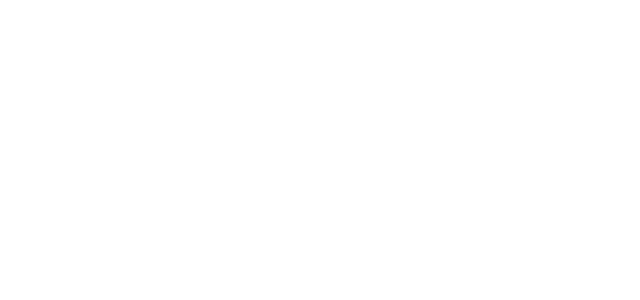
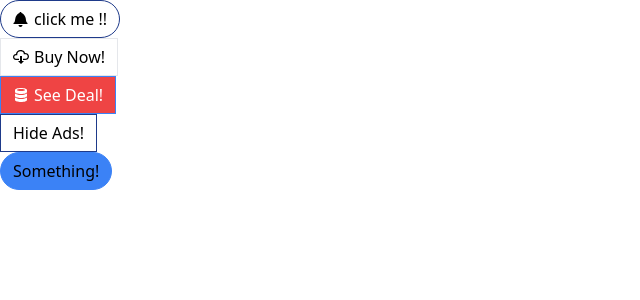
Before and after one commit to mohammadhoseinbaba/Comps, a React (Create React App) app: page / in a window 1280 px wide. Shown: the top 300 px of the page, without its empty margins (0-640 px from the left). Built offline with nearby package versions, Linux system fonts and the light colour scheme.

Commit message:
classnames , tailwindcss ,proptype

```diff
--- a/package.json
+++ b/package.json
@@ -6,8 +6,10 @@
     "@testing-library/jest-dom": "^5.17.0",
     "@testing-library/react": "^13.4.0",
     "@testing-library/user-event": "^13.5.0",
+    "classnames": "^2.5.1",
     "react": "^18.3.1",
     "react-dom": "^18.3.1",
+    "react-icons": "4.6.0",
     "react-scripts": "5.0.1",
     "web-vitals": "^2.1.4"
   },
--- a/src/App.js
+++ b/src/App.js
@@ -1,5 +1,8 @@
+import ButtonPage from "./Pages/ButtonPage"
 
 function App (){
-    return <div/>
+    return <div>
+        <ButtonPage />
+    </div>
 }
 export default App
--- a/src/Components/Button.js
+++ b/src/Components/Button.js
@@ -1,15 +1,28 @@
+import className from 'classnames'
+
 function Button ({
     children,
     primary,
     secondary,
-    success
-
+    success,
+    warning,
+    danger,
+    rounded ,
+    outline,
+    ...rest
 }){
+    const classes = className(rest.className,'flex items-center px-3 py-1.5 border',{
+        'border-blue-500 bg-blue-500 text-black': primary ,
+         'border-blue-900 bg-gray-500 text-black':secondary,
+          'border-blue-900 bg-green-500 text-white':success,
+           'border-blue-500 bg-red-500 text-white':warning,
+           'rounded-full':rounded,
+           'bg-white':outline
+    })
     return (
-    <div>
-           <button>{children}</button>
-    </div>
+    <button {...rest} className={classes}>{children}</button>
 
 )
 }
+
 export default Button
--- a/src/Pages/ButtonPage.js
+++ b/src/Pages/ButtonPage.js
@@ -1,16 +1,38 @@
-import {GoBell , GoCloudDownload , GoDatabase} from 'react'
-
+import {GoBell , GoCloudDownload , GoDatabase} from 'react-icons/go'
+import Button from '../Components/Button'
 
 function ButtonPage(){
-    return <div>
+    const handleClick=()=>{
+        console.log('clicked!')
+    }
+
+    return (
+    <div>
         <div>
-        <Button> click</Button>
+        <Button secondary outline rounded onClick={handleClick}>
+            <GoBell/>
+             click me !!
+             </Button>
         </div>
         <div>
-        <Button> Hi</Button>
+        <Button danger outline onMouseEnter={handleClick}>
+            <GoCloudDownload/>
+             Buy Now!
+             </Button>
         </div>
         <div>
-        <Button> Do not Click! </Button>
+        <Button warning>
+        <GoDatabase/>
+        See Deal! </Button>
         </div>
-           </div>
+        <div>
+        <Button secondary outline>
+             Hide Ads! </Button>
+        </div>
+        <div>
+        <Button primary rounded>
+             Something! </Button>
+        </div>
+           </div>)
 }
+export default ButtonPage
--- a/src/index.css
+++ b/src/index.css
@@ -1,3 +1,7 @@
 @tailwind base;
 @tailwind components;
 @tailwind utilities;
+
+button > svg {
+    margin-right: 5px;
+}
```
Also changed, not shown: 1 other file (tests, documents, lock files or other folders).
